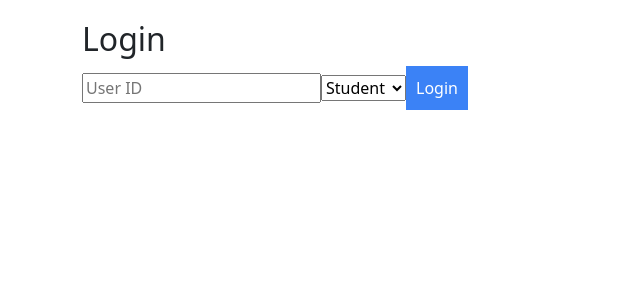
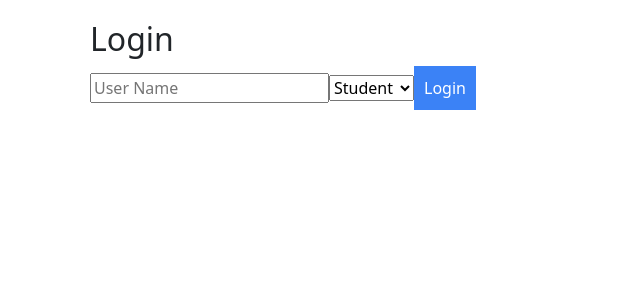
Before and after one commit to BinuriJ/it3030-paf-2026-smart-campus-groupXX, a React (Create React App) app in the folder client/: page / in a window 1280 px wide. Shown: the top 300 px of the page, without its empty margins (0-640 px from the left). Built offline with nearby package versions, Linux system fonts and the light colour scheme.

Commit message:
only my bookings loading

```diff
--- a/client/src/pages/LoginPage.js
+++ b/client/src/pages/LoginPage.js
@@ -2,25 +2,38 @@ import { useState } from "react";
 import { useNavigate } from "react-router-dom";
 
 function LoginPage() {
-  const [userId, setUserId] = useState("");
+  const [userName, setUserName] = useState("");
   const [role, setRole] = useState("student");
   const navigate = useNavigate();
 
   const login = () => {
-    localStorage.setItem("userId", userId);
+    if (!userName) {
+      alert("Please enter username");
+      return;
+    }
+
+    localStorage.setItem("userName", userName);
     localStorage.setItem("role", role);
+
     navigate("/dashboard");
   };
 
   return (
-    <div className="container">
+    <div className="container" style={{ padding: "20px" }}>
       <h2>Login</h2>
-      <input placeholder="User ID" onChange={e => setUserId(e.target.value)} />
-      <select onChange={e => setRole(e.target.value)}>
+
+      <input
+        placeholder="User Name"
+        value={userName}
+        onChange={(e) => setUserName(e.target.value)}
+      />
+
+      <select value={role} onChange={(e) => setRole(e.target.value)}>
         <option value="student">Student</option>
         <option value="lecturer">Lecturer</option>
         <option value="admin">Admin</option>
       </select>
+
       <button onClick={login}>Login</button>
     </div>
   );
```
